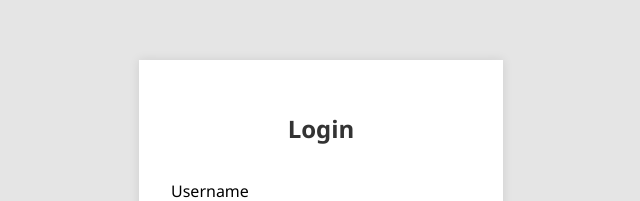
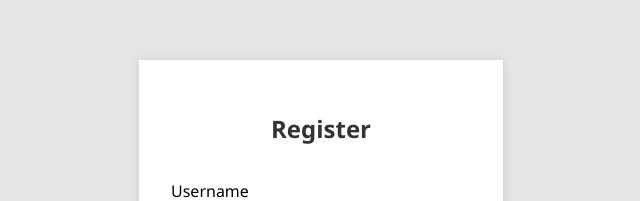
Before and after one commit to darking2539/todo-app-datawow, a React (Vite) app: page /register in a window 1280 px wide. Shown: the part 106-307 px from the top of the page, without its empty margins (319-959 px from the left). Built offline with nearby package versions, Linux system fonts and the light colour scheme.

Commit message:
fix wording

```diff
--- a/src/pages/Register/index.tsx
+++ b/src/pages/Register/index.tsx
@@ -56,7 +56,7 @@ const RegisterPage = () => {
   return (
     <div className="login-page">
       <form onSubmit={handleFormSubmit}>
-        <h2>Login</h2>
+        <h2>Register</h2>
         <div className="form-group">
           <label htmlFor="username" style={{ color: "black" }}>Username</label>
           <input
```
